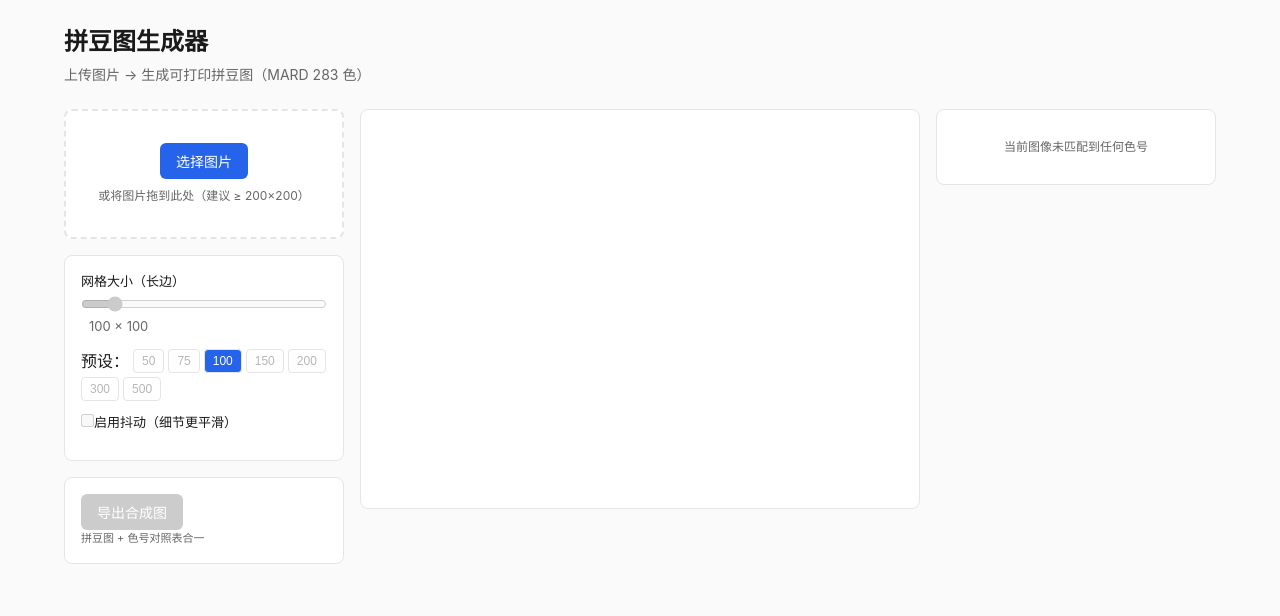
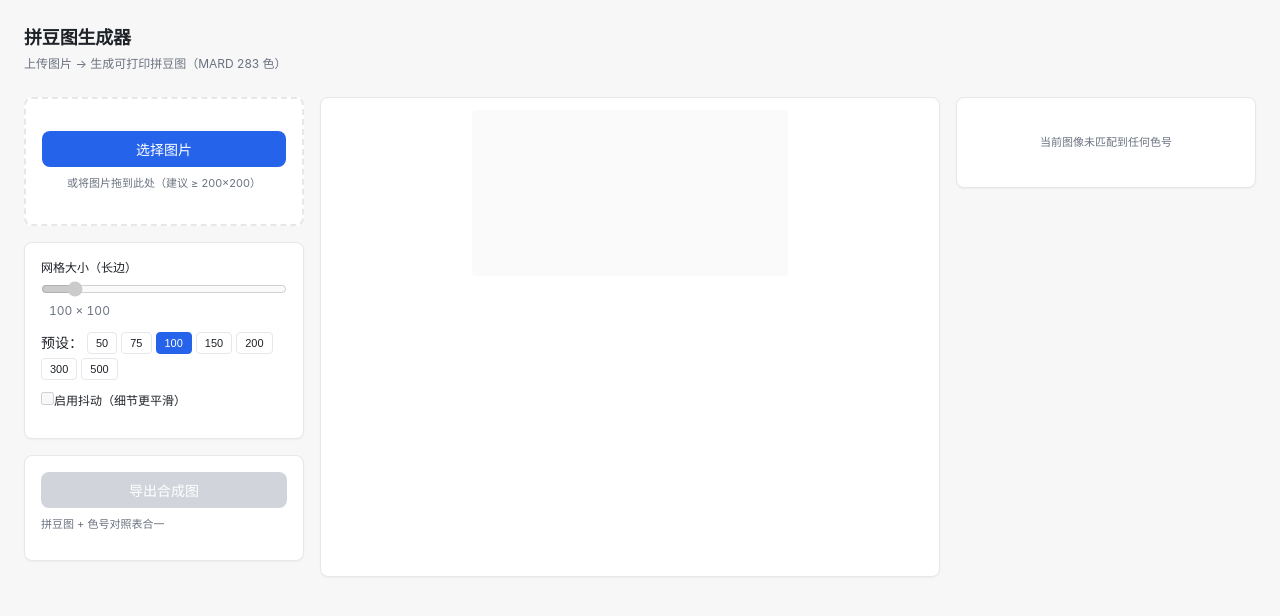
Before and after one commit to fansea0/pingdou, a React (Vite) app: page / in a window 1280 px wide. Shown: the top 616 px of the page. Built offline with nearby package versions, Linux system fonts and the light colour scheme.

Commit message:
style: 重写 global.css 浅色干净现代风 + :root 设计变量

```diff
--- a/src/styles/global.css
+++ b/src/styles/global.css
@@ -1,10 +1,46 @@
 :root {
-  --bg: #fafafa;
-  --fg: #1a1a1a;
-  --muted: #666;
-  --border: #e5e5e5;
-  --accent: #2563eb;
-  font-family: -apple-system, BlinkMacSystemFont, 'Segoe UI', Roboto, sans-serif;
+  /* Color */
+  --color-bg: #f7f7f8;
+  --color-surface: #ffffff;
+  --color-surface-alt: #fafafa;
+  --color-text: #1f2328;
+  --color-text-muted: #6b7280;
+  --color-border: #e5e7eb;
+  --color-border-strong: #d1d5db;
+  --color-accent: #2563eb;
+  --color-accent-hover: #1d4ed8;
+  --color-accent-soft: #eff6ff;
+  --color-error-bg: #fef2f2;
+  --color-error-fg: #b91c1c;
+
+  /* Spacing (4px base) */
+  --space-1: 4px;
+  --space-2: 8px;
+  --space-3: 12px;
+  --space-4: 16px;
+  --space-5: 24px;
+  --space-6: 32px;
+
+  /* Radius */
+  --radius-sm: 4px;
+  --radius-md: 8px;
+  --radius-lg: 12px;
+
+  /* Shadow */
+  --shadow-sm: 0 1px 2px rgba(0, 0, 0, 0.04);
+  --shadow-md: 0 2px 8px rgba(0, 0, 0, 0.06);
+
+  /* Typography */
+  --font-sans: -apple-system, BlinkMacSystemFont, 'Segoe UI', 'PingFang SC', 'Microsoft YaHei', sans-serif;
+  --text-xs: 11px;
+  --text-sm: 12px;
+  --text-base: 14px;
+  --text-lg: 16px;
+  --text-xl: 18px;
+
+  /* Layout */
+  --left-col-w: 280px;
+  --right-col-w: 300px;
 }
 
 * { box-sizing: border-box; margin: 0; padding: 0; }
@@ -12,142 +48,232 @@
 html, body, #root { height: 100%; }
 
 body {
-  background: var(--bg);
-  color: var(--fg);
+  background: var(--color-bg);
+  color: var(--color-text);
+  font-family: var(--font-sans);
+  font-size: var(--text-base);
   line-height: 1.5;
+  -webkit-font-smoothing: antialiased;
 }
 
 .app {
-  max-width: 1200px;
+  max-width: 1280px;
   margin: 0 auto;
-  padding: 24px;
+  padding: var(--space-5);
 }
 
-header h1 { font-size: 24px; margin-bottom: 4px; }
-.subtitle { color: var(--muted); font-size: 14px; }
+header h1 {
+  font-size: var(--text-xl);
+  font-weight: 600;
+  margin-bottom: var(--space-1);
+  letter-spacing: -0.01em;
+}
+header .subtitle {
+  color: var(--color-text-muted);
+  font-size: var(--text-sm);
+}
 
 .layout-3col {
   display: grid;
-  grid-template-columns: 280px 1fr 280px;
-  gap: 16px;
-  margin-top: 24px;
+  grid-template-columns: var(--left-col-w) 1fr var(--right-col-w);
+  gap: var(--space-4);
+  margin-top: var(--space-5);
 }
 @media (max-width: 1024px) {
-  .layout-3col {
-    grid-template-columns: 1fr;
-  }
+  .layout-3col { grid-template-columns: 1fr; }
 }
 
+/* === Buttons === */
+button.primary {
+  background: var(--color-accent);
+  color: #ffffff;
+  border: none;
+  border-radius: var(--radius-md);
+  padding: var(--space-2) var(--space-4);
+  cursor: pointer;
+  font-size: var(--text-base);
+  font-weight: 500;
+  transition: background 0.15s;
+  width: 100%;
+}
+button.primary:hover:not(:disabled) { background: var(--color-accent-hover); }
+button.primary:disabled {
+  background: var(--color-border-strong);
+  cursor: not-allowed;
+}
+
+/* === Upload Zone === */
 .upload-zone {
-  border: 2px dashed var(--border);
-  border-radius: 8px;
-  padding: 32px 16px;
+  border: 2px dashed var(--color-border);
+  border-radius: var(--radius-md);
+  padding: var(--space-6) var(--space-4);
   text-align: center;
-  background: white;
-  margin-bottom: 16px;
+  background: var(--color-surface);
+  margin-bottom: var(--space-4);
+  transition: border-color 0.15s;
 }
-.upload-zone .hint { color: var(--muted); font-size: 12px; margin-top: 8px; }
+.upload-zone:hover { border-color: var(--color-accent); }
+.upload-zone .hint {
+  color: var(--color-text-muted);
+  font-size: var(--text-xs);
+  margin-top: var(--space-2);
+}
 
-button.primary {
-  background: var(--accent);
-  color: white;
-  border: none;
-  border-radius: 6px;
-  padding: 8px 16px;
+/* === Param Panel === */
+.param-panel {
+  background: var(--color-surface);
+  border: 1px solid var(--color-border);
+  border-radius: var(--radius-md);
+  padding: var(--space-4);
+  margin-bottom: var(--space-4);
+  box-shadow: var(--shadow-sm);
+}
+.param-panel label {
+  display: block;
+  margin-bottom: var(--space-3);
+  font-size: var(--text-sm);
+  color: var(--color-text);
+}
+.param-panel input[type=range] {
+  width: 100%;
+  margin-top: var(--space-1);
+  accent-color: var(--color-accent);
+}
+.param-panel .value {
+  display: inline-block;
+  margin-left: var(--space-2);
+  color: var(--color-text-muted);
+  font-variant-numeric: tabular-nums;
+}
+.param-panel .presets {
+  margin: var(--space-3) 0;
+  display: flex;
+  flex-wrap: wrap;
+  gap: var(--space-1);
+}
+.param-panel .preset {
+  border: 1px solid var(--color-border);
+  background: var(--color-surface);
+  border-radius: var(--radius-sm);
+  padding: var(--space-1) var(--space-2);
+  font-size: var(--text-xs);
   cursor: pointer;
-  font-size: 14px;
+  color: var(--color-text);
+  transition: all 0.15s;
 }
-button.primary:disabled { background: #ccc; cursor: not-allowed; }
+.param-panel .preset:hover {
+  border-color: var(--color-accent);
+  color: var(--color-accent);
+}
+.param-panel .preset.active {
+  background: var(--color-accent);
+  color: #ffffff;
+  border-color: var(--color-accent);
+}
 
-.param-panel {
-  background: white;
-  border: 1px solid var(--border);
-  border-radius: 8px;
-  padding: 16px;
-  margin-bottom: 16px;
-}
-.param-panel label { display: block; margin-bottom: 12px; font-size: 13px; }
-.param-panel input[type=range] { width: 100%; margin-top: 4px; }
-.param-panel .value { display: inline-block; margin-left: 8px; color: var(--muted); }
-.param-panel .presets { margin: 12px 0; display: flex; flex-wrap: wrap; gap: 4px; }
-.param-panel .preset {
-  border: 1px solid var(--border);
-  background: white;
-  border-radius: 4px;
-  padding: 4px 8px;
-  font-size: 12px;
+.checkbox {
+  display: flex;
+  align-items: center;
+  gap: var(--space-2);
+  font-size: var(--text-sm);
   cursor: pointer;
 }
-.param-panel .preset.active { background: var(--accent); color: white; }
+.checkbox input { accent-color: var(--color-accent); }
 
-.checkbox { display: flex; align-items: center; gap: 6px; }
+/* === Export Panel === */
+.export-panel {
+  background: var(--color-surface);
+  border: 1px solid var(--color-border);
+  border-radius: var(--radius-md);
+  padding: var(--space-4);
+  box-shadow: var(--shadow-sm);
+}
+.export-panel label {
+  display: block;
+  font-size: var(--text-sm);
+  margin-bottom: var(--space-2);
+  color: var(--color-text);
+}
+.export-panel select {
+  margin-left: var(--space-1);
+  border: 1px solid var(--color-border);
+  border-radius: var(--radius-sm);
+  padding: var(--space-1) var(--space-2);
+  background: var(--color-surface);
+  font-family: inherit;
+  font-size: var(--text-sm);
+  color: var(--color-text);
+}
+.export-panel .hint {
+  color: var(--color-text-muted);
+  font-size: var(--text-xs);
+  margin-top: var(--space-2);
+  margin-bottom: var(--space-3);
+}
 
-.export-panel {
-  background: white;
-  border: 1px solid var(--border);
-  border-radius: 8px;
-  padding: 16px;
-}
-.export-panel label { display: block; font-size: 13px; margin-bottom: 8px; }
-.export-panel select { margin-left: 4px; }
-.export-panel .hint { color: var(--muted); font-size: 11px; }
-
+/* === Preview === */
 .preview-wrap {
   position: relative;
-  background: white;
-  border: 1px solid var(--border);
-  border-radius: 8px;
-  padding: 12px;
-  min-height: 400px;
+  background: var(--color-surface);
+  border: 1px solid var(--color-border);
+  border-radius: var(--radius-md);
+  padding: var(--space-3);
+  min-height: 480px;
   display: flex;
   justify-content: center;
   align-items: flex-start;
+  box-shadow: var(--shadow-sm);
 }
-.preview { max-width: 100%; max-height: 80vh; }
-.preview.dim { opacity: 0.5; }
+.preview-scroll {
+  max-width: 100%;
+  max-height: 80vh;
+  overflow: auto;
+  background: var(--color-surface-alt);
+  border-radius: var(--radius-sm);
+  padding: var(--space-2);
+}
+.preview-scroll.dim { opacity: 0.5; }
+.preview { display: block; }
+
 .overlay {
   position: absolute;
-  top: 50%; left: 50%;
+  top: 50%;
+  left: 50%;
   transform: translate(-50%, -50%);
-  background: rgba(0,0,0,0.7);
-  color: white;
-  padding: 8px 16px;
-  border-radius: 4px;
+  background: rgba(31, 35, 40, 0.85);
+  color: #ffffff;
+  padding: var(--space-2) var(--space-4);
+  border-radius: var(--radius-md);
+  font-size: var(--text-sm);
 }
 
-.error {
-  color: #c0392b;
-  background: #fce9e6;
-  padding: 12px;
-  border-radius: 6px;
-  margin: 12px 0;
-}
-
-/* === Color Legend === */
+/* === Color Legend (static) === */
 .legend-wrap {
-  background: white;
-  border: 1px solid var(--border);
-  border-radius: 8px;
-  padding: 12px;
+  background: var(--color-surface);
+  border: 1px solid var(--color-border);
+  border-radius: var(--radius-md);
+  padding: var(--space-3);
   position: sticky;
-  top: 12px;
-  max-height: calc(100vh - 24px);
+  top: var(--space-3);
+  max-height: calc(100vh - var(--space-5));
   overflow-y: auto;
+  box-shadow: var(--shadow-sm);
 }
 .legend-title {
-  font-size: 14px;
-  margin-bottom: 4px;
+  font-size: var(--text-base);
+  font-weight: 600;
+  margin-bottom: var(--space-1);
 }
 .legend-subtitle {
-  font-size: 11px;
-  color: var(--muted);
-  margin-bottom: 8px;
+  font-size: var(--text-xs);
+  color: var(--color-text-muted);
+  margin-bottom: var(--space-3);
 }
 .legend-table {
-  border: 1px solid var(--border);
-  border-radius: 6px;
+  border: 1px solid var(--color-border);
+  border-radius: var(--radius-sm);
   overflow: hidden;
-  font-size: 12px;
+  font-size: var(--text-xs);
 }
 .legend-header,
 .legend-row {
@@ -156,23 +282,17 @@ button.primary:disabled { background: #ccc; cursor: not-allowed; }
   align-items: center;
 }
 .legend-header {
-  background: #f5f5f5;
+  background: var(--color-surface-alt);
   font-weight: 600;
-  padding: 6px 8px;
-  border-bottom: 1px solid var(--border);
+  padding: var(--space-2);
+  border-bottom: 1px solid var(--color-border);
+  color: var(--color-text-muted);
 }
 .legend-row {
-  padding: 6px 8px;
-  border-bottom: 1px solid #eee;
-  cursor: pointer;
-  transition: background 0.1s;
+  padding: var(--space-2);
+  border-bottom: 1px solid var(--color-border);
 }
 .legend-row:last-child { border-bottom: none; }
-.legend-row:hover { background: #f9f9f9; }
-.legend-row.highlighted {
-  background: #fff8dc;
-  font-weight: 600;
-}
 .legend-row .col-swatch {
   display: flex;
   align-items: center;
@@ -182,26 +302,28 @@ button.primary:disabled { background: #ccc; cursor: not-allowed; }
   display: inline-block;
   width: 28px;
   height: 20px;
-  border-radius: 3px;
-  border: 1px solid rgba(0,0,0,0.1);
+  border-radius: var(--radius-sm);
+  border: 1px solid rgba(0, 0, 0, 0.08);
 }
 .legend-row .col-count {
   text-align: right;
   font-variant-numeric: tabular-nums;
+  color: var(--color-text);
 }
 .legend-empty {
-  color: var(--muted);
-  font-size: 12px;
-  padding: 16px 0;
+  color: var(--color-text-muted);
+  font-size: var(--text-xs);
+  padding: var(--space-5) 0;
   text-align: center;
 }
 
-/* === PreviewCanvas scroll wrapper === */
-.preview-scroll {
-  max-width: 100%;
-  max-height: 80vh;
-  overflow: auto;
-  background: white;
-  border-radius: 4px;
+/* === Error === */
+.error {
+  color: var(--color-error-fg);
+  background: var(--color-error-bg);
+  padding: var(--space-3) var(--space-4);
+  border-radius: var(--radius-md);
+  margin: var(--space-3) 0;
+  font-size: var(--text-sm);
+  border: 1px solid #fecaca;
 }
-.preview-scroll.dim { opacity: 0.5; }
```
